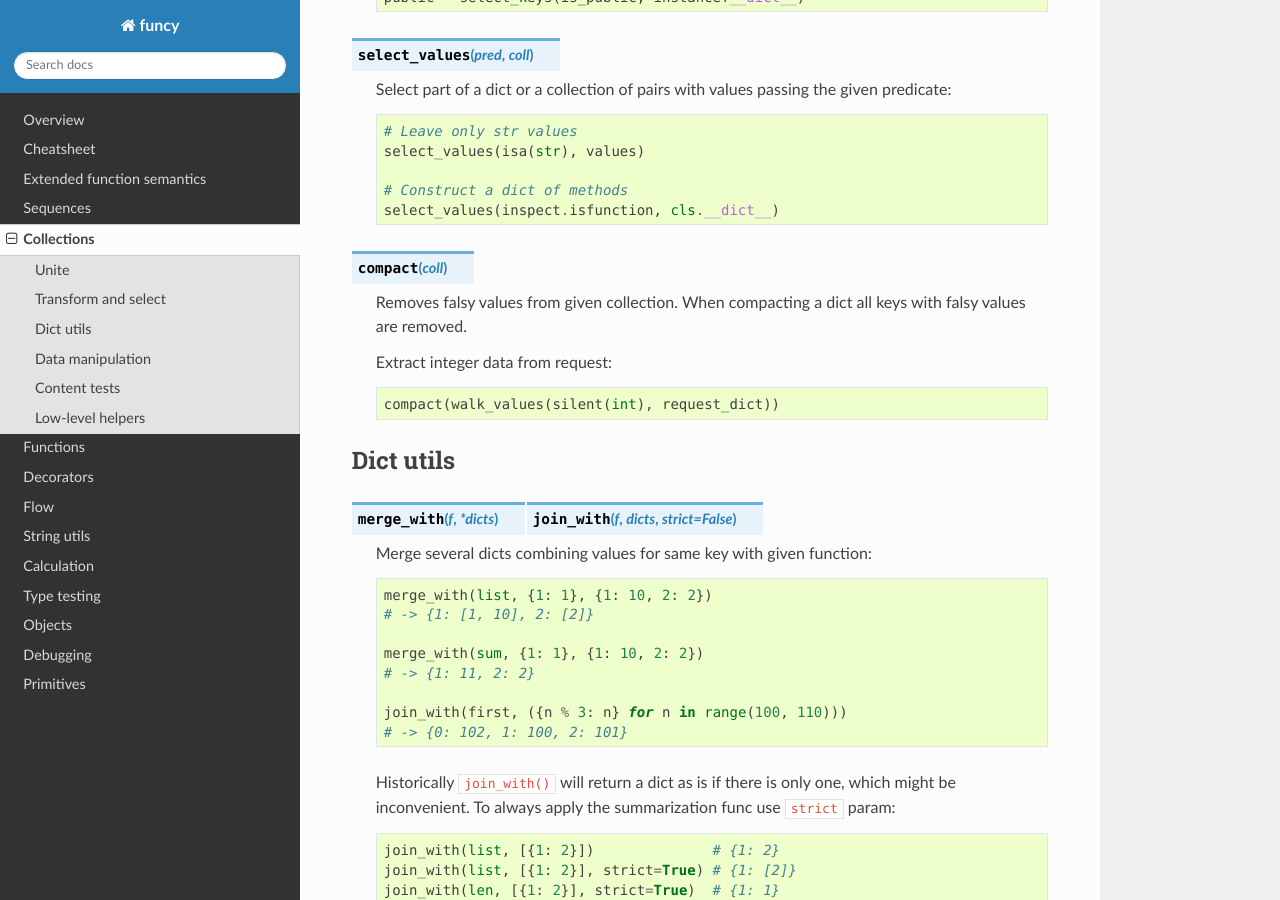
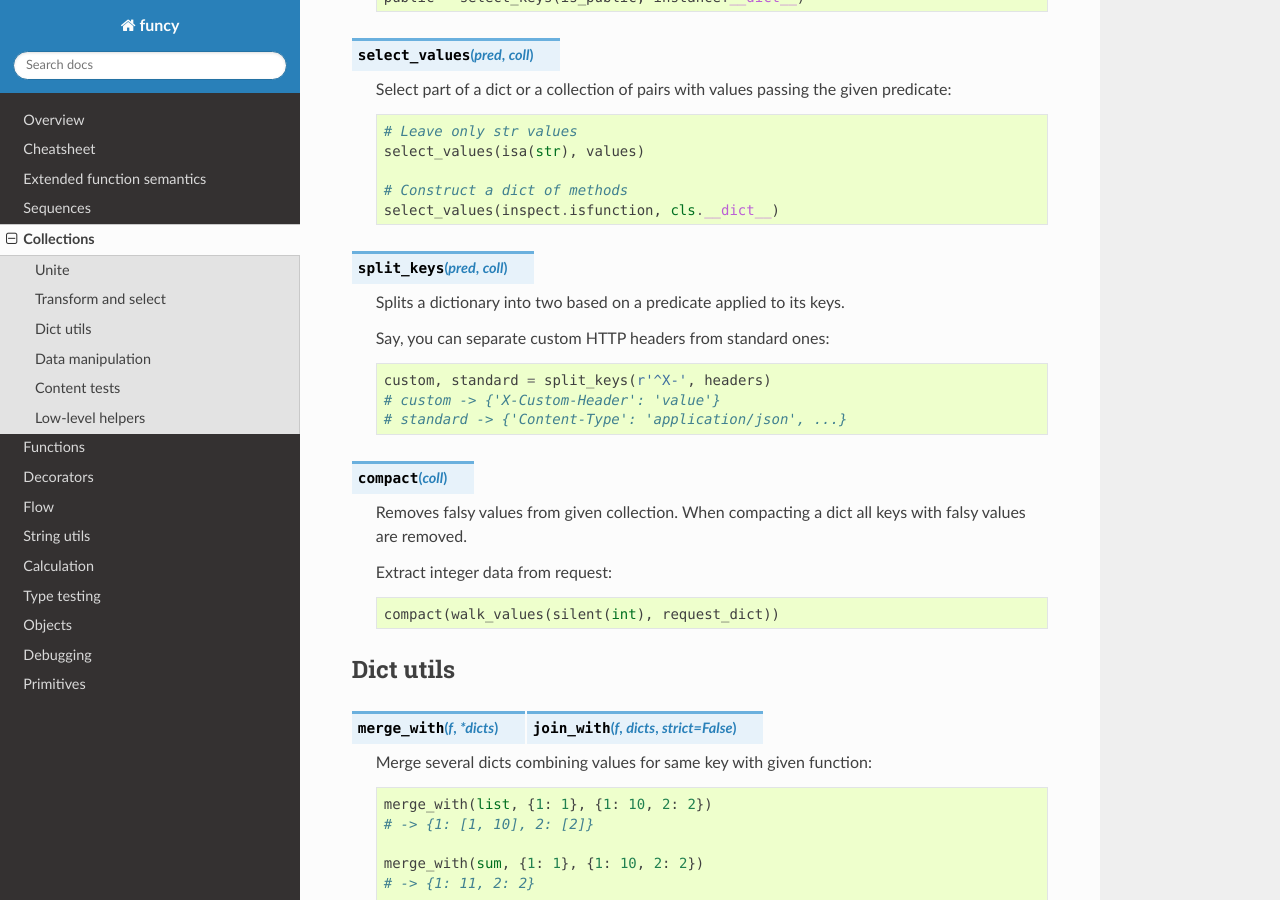
Before and after one commit to Jamaal224/funcy, a Sphinx documentation site: the page built from docs/colls.rst, in a window 1280 px wide and 900 px high, scrolled down 2350 px. Built offline with Sphinx 7.4.7 and the Read the Docs theme 3.1.0, drawn with Linux system fonts in a browser that asks for light colours.

Commit message:
Test and document split_keys()

```diff
--- a/docs/cheatsheet.rst
+++ b/docs/cheatsheet.rst
@@ -31,7 +31,7 @@ Collections
 ===================== ==============================================================
 Join                  :func:`merge` :func:`merge_with` :func:`join` :func:`join_with`
 Transform             :func:`walk` :func:`walk_keys` :func:`walk_values`
-Filter                :func:`select` :func:`select_keys` :func:`select_values` :func:`compact`
+Filter                :func:`select` :func:`select_keys` :func:`select_values` :func:`split_keys` :func:`compact`
 Dicts :ref:`*<colls>` :func:`flip` :func:`zipdict` :func:`pluck` :func:`where` :func:`itervalues` :func:`iteritems` :func:`zip_values` :func:`zip_dicts` :func:`project` :func:`omit`
 Misc                  :func:`empty` :func:`get_in` :func:`get_lax` :func:`set_in` :func:`update_in` :func:`del_in` :func:`has_path`
 ===================== ==============================================================
--- a/docs/colls.rst
+++ b/docs/colls.rst
@@ -110,6 +110,18 @@ All functions in this section support :ref:`extended_fns`.
 
         # Construct a dict of methods
         select_values(inspect.isfunction, cls.__dict__)
+
+
+.. function:: split_keys(pred, coll)
+
+    Splits a dictionary into two based on a predicate applied to its keys.
+
+    Say, you can separate custom HTTP headers from standard ones::
+
+        custom, standard = split_keys(r'^X-', headers)
+        # custom -> {'X-Custom-Header': 'value'}
+        # standard -> {'Content-Type': 'application/json', ...}
+
 
 .. function:: compact(coll)
 
--- a/docs/descriptions.html
+++ b/docs/descriptions.html
@@ -427,6 +427,11 @@
     <b>select_values<em>(pred, coll)</em></b><br><br>
     Select part of <em>coll</em> with values passing <em>pred</em>.<br>
     Works with dicts and collections of pairs.
+</div>
+<div name="split_keys">
+    <b>split_keys<em>(pred, coll)</em></b><br><br>
+    Splits <em>coll</em> part with keys passing <em>pred</em><br>
+    from the one with remaining pairs.
 </div>
 <div name="compact">
     <b>compact<em>(coll)</em></b><br><br>
```
Also changed, not shown: 1 other file.
